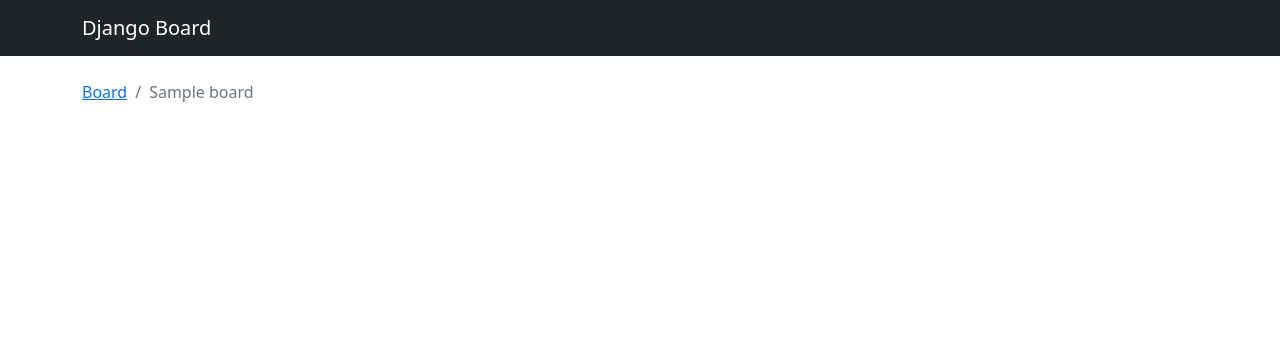
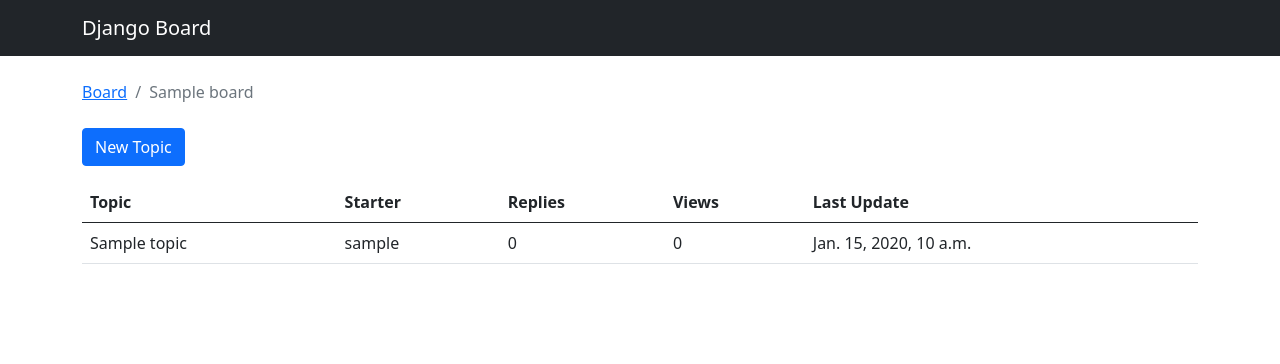
Before and after one commit to AhMeDLoTfY94/django-board, a Django app: page /1 in a window 1280 px wide. Shown: the top 364 px of the page. Run offline with Django 3.2, Linux system fonts and the light colour scheme; tables that the repository leaves empty hold one stand-in row (values such as "Sample post"); some libraries are stand-ins or nearby versions.

Commit message:
update files

```diff
--- a/core/admin.py
+++ b/core/admin.py
@@ -1,5 +1,6 @@
 from django.contrib import admin
 
-from .models import Board
+from .models import Board,Topic
 
 admin.site.register(Board)
+admin.site.register(Topic)
--- a/core/models.py
+++ b/core/models.py
@@ -1,4 +1,5 @@
 from django.db import models
+from django.contrib.auth.models import User
 
 class Board(models.Model):
     name=models.CharField(max_length=50)
@@ -6,3 +7,12 @@ class Board(models.Model):
 
     def __str__(self):
         return self.name
+
+class Topic(models.Model):
+    subject=models.CharField(max_length=500)
+    last_update=models.DateTimeField(auto_now_add=True)
+    starter=models.ForeignKey(User,on_delete=models.CASCADE,related_name="topics")
+    board=models.ForeignKey(Board,on_delete=models.CASCADE,related_name="topics")
+
+    def __str__(self):
+        return self.subject
--- a/core/urls.py
+++ b/core/urls.py
@@ -5,4 +5,5 @@ from . import views
 urlpatterns = [
     path('',views.home,name="home"),
     path('<int:board>',views.topics,name='topics'),
+    path('<int:board>/new',views.new_topic,name='new_topic')
 ]
--- a/core/views.py
+++ b/core/views.py
@@ -18,3 +18,14 @@ def topics(request,board):
     }
 
     return render(request,'core/topics.html',context)
+
+def new_topic(request,board):
+    board=Board.objects.get(id=board)
+
+    context={
+        "board":board,
+    }
+
+
+
+    return render(request,"core/new_topic.html",context)
--- a/templates/core/home.html
+++ b/templates/core/home.html
@@ -21,7 +21,8 @@
       {% for board in boards %}
       <tr>
         <td>
-            <a href="#">{{board.name}}</a>
+            <a href="{% url 'topics' board.id %}">{{board.name}}</a>
+
             <br>
             <small> {{board.desc}}</small>
         </td>
--- a/templates/core/topics.html
+++ b/templates/core/topics.html
@@ -8,3 +8,31 @@
 <li class="breadcrumb-item active">{{board}}</li>
 
 {% endblock %}
+{% block content %}
+<div class="mb-3">
+        <td>
+  <a href="{% url 'new_topic' board.id %}" class="btn btn-primary"> New Topic </a>
+</div>
+<table class="table">
+    <thead class="thead-dark">
+      <tr>
+        <th>Topic</th>
+        <th>Starter</th>
+        <th >Replies</th>
+        <th>Views</th>
+        <th>Last Update</th>
+      </tr>
+    </thead>
+    <tbody>
+      {% for topic in board.topics.all %}
+      <tr>
+      <td class="align-middle">{{ topic.subject }}</td>
+      <td class="align-middle"> {{ topic.starter }}</td>
+      <td class="align-middle">0</td>
+      <td class="align-middle">0</td>
+      <td class="align-middle">{{ topic.last_update}}</td>
+      </tr>
+      {% endfor %}
+    </tbody>
+  </table>
+{% endblock %}
```
Also changed, not shown: templates/core/new_topic.html (added, +11 -0 lines), core/migrations/0002_topic.py (added).
